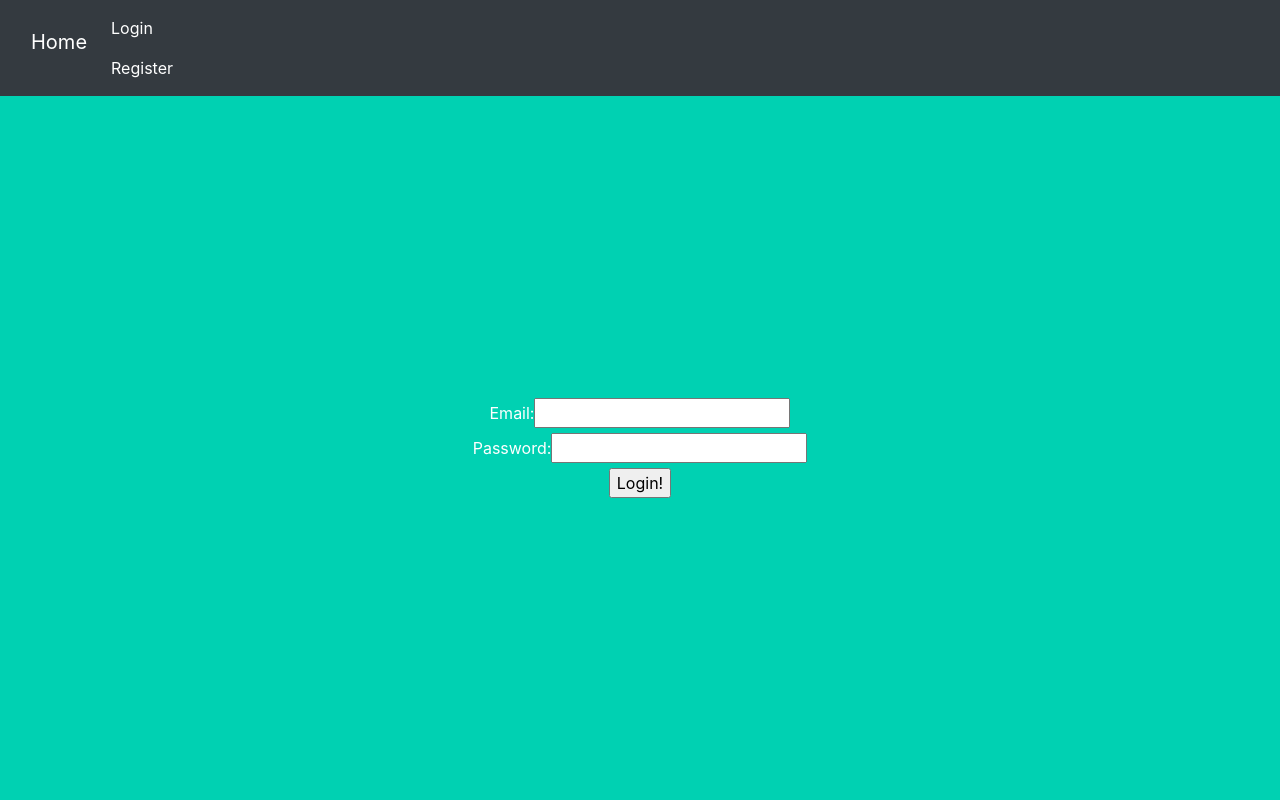
After one commit to iniyan-kannappan/Hackathon_Weather_Application, a Flask app: page /login in a window 1280 px wide. The commit adds this page. Run offline with Flask 2, Linux system fonts and the light colour scheme; some libraries are stand-ins or nearby versions.

Commit message:
Login and Signup

```diff
--- /dev/null
+++ b/src/forms.py
@@ -0,0 +1,30 @@
+from flask_wtf import FlaskForm
+from wtforms import StringField,PasswordField,SubmitField
+from wtforms.validators import DataRequired,Email,EqualTo
+from wtforms import ValidationError
+
+class LoginForm(FlaskForm):
+    email=StringField('Email: ',validators=[DataRequired(),Email()])
+    password=PasswordField('Password: ', validators=[DataRequired()])
+    submit=SubmitField('Login!')
+
+class RegistrationForm(FlaskForm):
+    email=StringField('Email: ', validators=[DataRequired(),Email()])
+    username=StringField('Username',validators=[DataRequired()])
+    password=PasswordField('Password: ',validators=[DataRequired(),EqualTo('pass_confirm',message='Passwords must match!')])
+    pass_confirm=PasswordField('Confirm Password: ', validators=[DataRequired()])
+    submit=SubmitField('Register')
+
+    def check_email(self,field):
+        if User.query.filter_by(email=field.data).first():
+            raise ValidationError('Your email has been already registered!')
+
+    def check_username(self,field):
+        if User.query.filter_by(username=field.data).first():
+            raise ValidationError('Username is taken!')
+
+
+
+class Form(FlaskForm):
+    zip=StringField('What is your zip code?')
+    submit=SubmitField('Submit')
--- /dev/null
+++ b/src/main.py
@@ -0,0 +1,110 @@
+import os
+# To grab directory names and file path names
+from flask import Flask, redirect, render_template, url_for, request, flash, abort
+from flask_login import login_user,login_required,logout_user
+from forms import LoginForm,RegistrationForm
+from weather import weather_api
+from forms import Form
+from flask_sqlalchemy import SQLAlchemy
+from flask_migrate import Migrate
+from werkzeug.security import generate_password_hash, check_password_hash
+import os
+from flask import Flask
+from flask_sqlalchemy import SQLAlchemy
+from flask_migrate import Migrate
+from flask_login import LoginManager
+from werkzeug.security import generate_password_hash,check_password_hash
+from flask_login import UserMixin
+
+login_manager=LoginManager()
+
+@login_manager.user_loader
+def load_user(user_id):
+    return User.query.get(user_id)
+
+app=Flask(__name__)
+
+db=SQLAlchemy(app)
+
+class User(db.Model,UserMixin):
+    __tablename__='users'
+    id=db.Column(db.Integer,primary_key=True)
+    email=db.Column(db.String(64),unique=True, index=True)
+    username=db.Column(db.String(64),unique=True, index=True)
+    password_hash=db.Column(db.String(128))
+
+    def __init__(self, email, username, password):
+        self.email=email
+        self.username=username
+        self.password_hash=generate_password_hash(password)
+
+
+    def check_password(self,password):
+        return check_password_hash(self.password_hash,password)
+
+
+
+
+app.config['SECRET_KEY']='mysecretkey'
+basedir=os.path.abspath(os.path.dirname(__file__))
+app.config['SQLALCHEMY_DATABASE_URI']='sqlite:///'+os.path.join(basedir,'data.sqlite')
+app.config['SQLALCHEMY_TRACK_MODIFICATIONS']=False
+
+Migrate(app,db)
+login_manager.init_app(app)
+login_manager.login_view='login'
+
+@app.route('/',methods=['GET', 'POST'])
+def index():
+    form=Form()
+    if form.validate_on_submit():
+        weather=weather_api(form.zip.data)
+        nec={'description':weather['weather'][0]['description'],
+             'temp':weather['main']['temp'],
+             'temp_min':weather['main']['temp_min'],
+             'temp_max':weather['main']['temp_max'],
+             'name':weather['name']}
+        return render_template('home.html',nec=nec)
+    return render_template('home.html',form=form)
+
+@app.route('/profile')
+@login_required
+def profile():
+    return render_template('profile.html')
+
+@app.route('/logout')
+@login_required
+def logout():
+    logout_user()
+    flash('You have logged out!')
+    return redirect(url_for('index'))
+
+@app.route('/login',methods=['GET','POST'])
+def login():
+    form=LoginForm()
+    if form.validate_on_submit():
+        user=User.query.filter_by(email=form.email.data).first()
+        print('User is ',user.username)
+        if user.check_password(form.password.data) and user != None:
+            login_user(user)
+            flash('Logged in Successfully!')
+            next=request.args.get('next')
+
+            if next == None or not next[0]=='/':
+                next=url_for('profile')
+            return redirect(next)
+    return render_template('login.html',form=form)
+
+@app.route('/register',methods=['GET','POST'])
+def register():
+    form=RegistrationForm()
+    if form.validate_on_submit():
+        user=User(email=form.email.data, username=form.username.data, password=form.password.data)
+        db.session.add(user)
+        db.session.commit()
+        flash("Thanks for registering!")
+        return redirect(url_for('login'))
+    return render_template('register.html',form=form)
+
+if __name__ == '__main__':
+    app.run(debug=True)
--- a/src/templates/base.html
+++ b/src/templates/base.html
@@ -1,34 +1,53 @@
 <!DOCTYPE html>
-<html lang="en">
+<html>
+
 <head>
-    <meta charset="UTF-8">
-    <title>Weather</title>
+    <meta charset="utf-8">
+    <meta name="viewport" content="width=device-width, initial-scale=1">
+    <title>Flask Auth Example</title>
+    <link rel="stylesheet" href="https://cdnjs.cloudflare.com/ajax/libs/bulma/0.7.2/css/bulma.min.css" />
     <link rel="stylesheet" href="https://maxcdn.bootstrapcdn.com/bootstrap/4.0.0/css/bootstrap.min.css" integrity="sha384-Gn5384xqQ1aoWXA+058RXPxPg6fy4IWvTNh0E263XmFcJlSAwiGgFAW/dAiS6JXm" crossorigin="anonymous">
     <script src="https://code.jquery.com/jquery-3.2.1.slim.min.js" integrity="sha384-KJ3o2DKtIkvYIK3UENzmM7KCkRr/rE9/Qpg6aAZGJwFDMVNA/GpGFF93hXpG5KkN" crossorigin="anonymous"></script>
     <script src="https://cdnjs.cloudflare.com/ajax/libs/popper.js/1.12.9/umd/popper.min.js" integrity="sha384-ApNbgh9B+Y1QKtv3Rn7W3mgPxhU9K/ScQsAP7hUibX39j7fakFPskvXusvfa0b4Q" crossorigin="anonymous"></script>
     <script src="https://maxcdn.bootstrapcdn.com/bootstrap/4.0.0/js/bootstrap.min.js" integrity="sha384-JZR6Spejh4U02d8jOt6vLEHfe/JQGiRRSQQxSfFWpi1MquVdAyjUar5+76PVCmYl" crossorigin="anonymous"></script>
 </head>
+
 <body>
-<nav class="navbar navbar-expand-lg navbar-light bg-light">
+    <section class="hero is-primary is-fullheight">
+
+        <div class="hero-head">
+            <nav class="navbar navbar-expand-lg navbar-light bg-dark">
   <div class="container-fluid">
-    <a class="navbar-brand" href="#">Navbar</a>
+    <a class="navbar-brand" href="{{ url_for('index') }}">Home</a>
     <button class="navbar-toggler" type="button" data-bs-toggle="collapse" data-bs-target="#navbarSupportedContent" aria-controls="navbarSupportedContent" aria-expanded="false" aria-label="Toggle navigation">
       <span class="navbar-toggler-icon"></span>
     </button>
     <div class="collapse navbar-collapse" id="navbarSupportedContent">
       <ul class="navbar-nav me-auto mb-2 mb-lg-0">
         <li class="nav-item">
-          <a class="nav-link active" aria-current="page" href="#">Home</a>
-        </li>
-        <li class="nav-item">
-          <a class="nav-link" href="#">Link</a>
+            {% if current_user.is_authenticated %}
+            <a class="nav-link active" aria-current="page" href="{{ url_for('logout') }}">Log out</a>
+            <p>{{current_user.username}}</p>
+            {% else %}
+          <li class="nav-item">
+            <a class="nav-link" href="{{ url_for('login') }}">Login</a>
+            <a class="nav-link" href="{{ url_for('register') }}">Register</a>
+            </li>
+            {% endif %}
         </li>
       </ul>
     </div>
   </div>
 </nav>
-{% block content %}
+        </div>
 
-{% endblock %}
+        <div class="hero-body">
+            <div class="container has-text-centered">
+               {% block content %}
+               {% endblock %}
+            </div>
+        </div>
+    </section>
 </body>
+
 </html>
--- a/src/templates/home.html
+++ b/src/templates/home.html
@@ -9,12 +9,14 @@
 {% endif %}
 
 {% if not form %}
+    <center>
     <div class="card" style="width: 18rem;">
     <div class="card-body">
         <h5 class="card-title">Weather in {{nec['name']}}</h5>
         <p class="card-text">The weather in {{nec['name']}} has a temp of {{nec['temp']}}.  The lowest temperature today is {{nec['temp_min']}} and the highest is {{nec['temp_max']}}. The description for today has {{nec['description']}}.</p>
     </div>
     </div>
+    </center>
 {% endif %}
 
 {% endblock %}
--- /dev/null
+++ b/src/templates/login.html
@@ -0,0 +1,14 @@
+{% extends "base.html" %}
+
+{% block content %}
+
+        <form method="POST">
+           {{form.hidden_tag()}}
+            {{form.email.label}}{{form.email()}}
+            <br>
+            {{form.password.label}}{{form.password()}}
+            <br>
+            {{form.submit()}}
+        </form>
+
+{% endblock %}
```
Also changed, not shown: docs/env.md (+2 -1 lines), src/app.py (deleted, +0 -43 lines), src/requirements.txt (added, +23 -0 lines), src/templates/profile.html (added, +7 -0 lines), src/templates/register.html (added, +18 -0 lines), src/data.sqlite (added).
